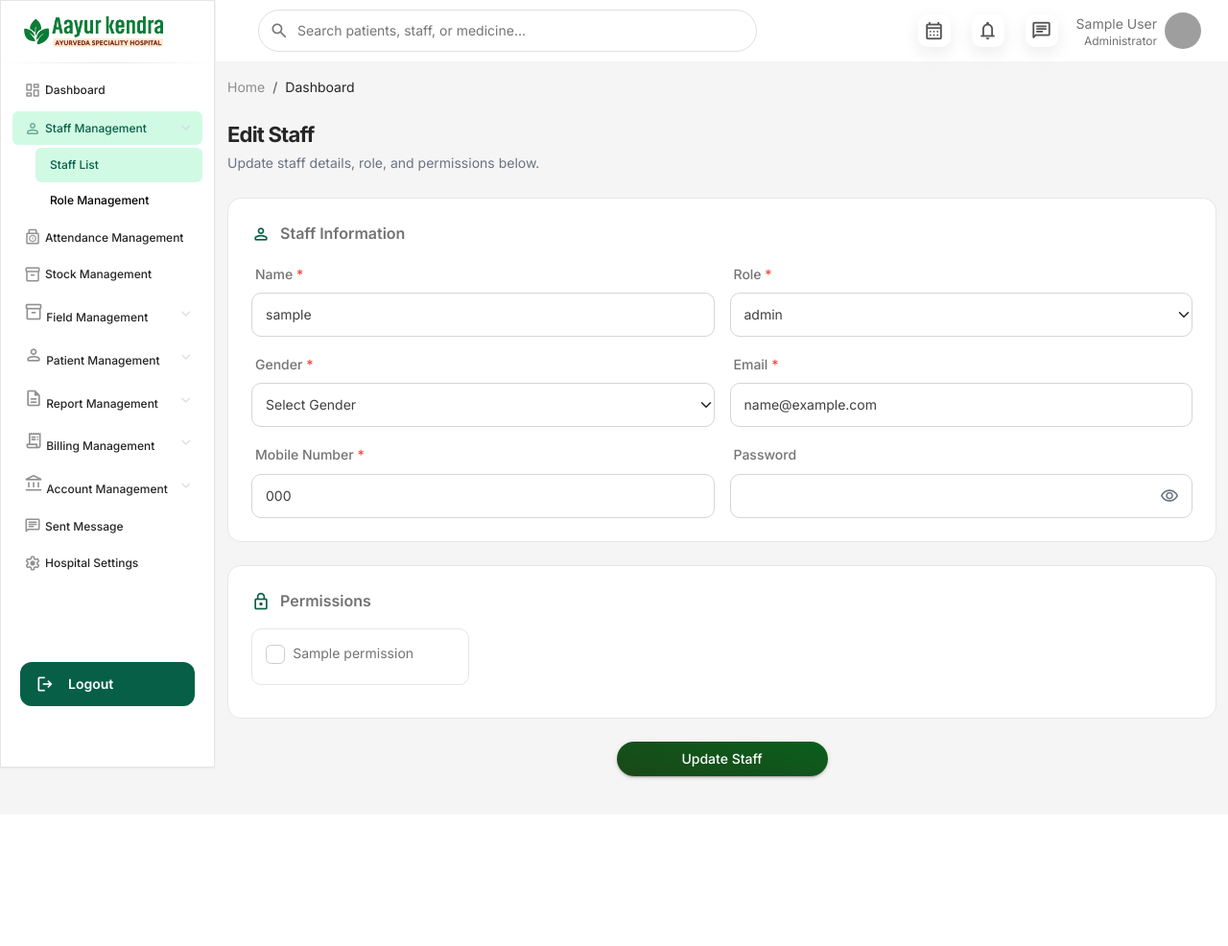
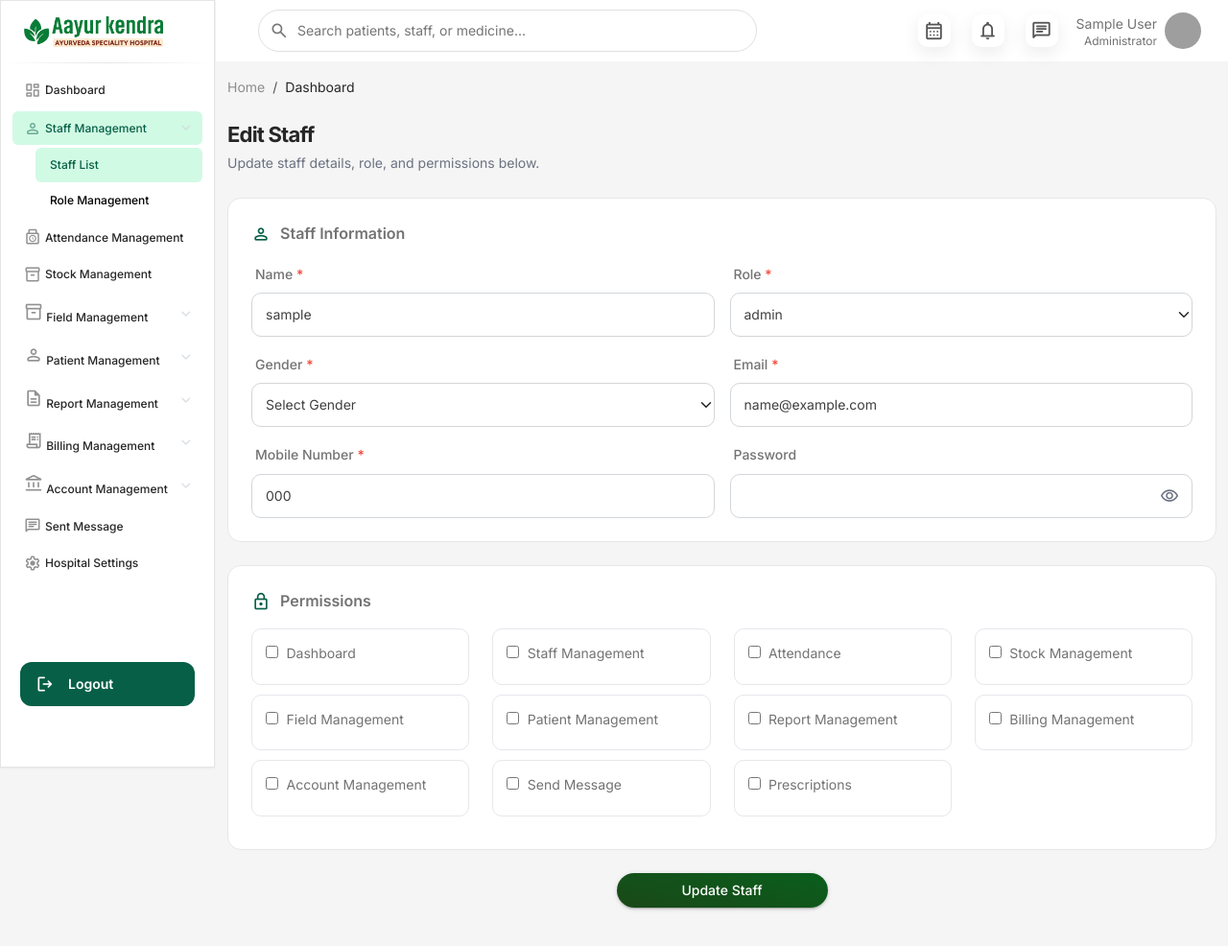
Before and after one commit to hadalbees/AyurkendraManagement, a Django app: template permissionmgmt/templates/permissionmgmt/staffeditform.html in a window 1280 px wide. Shown: the whole page at 96% size. Before the commit the page ends 814 px from the top, so only its background shows below. Run offline with Django 5.2, Linux system fonts and the light colour scheme; a user stored in the database is signed in; tables that the repository leaves empty hold one stand-in row (values such as "Sample post"); the template is opened without the code that fills it: values that come from a table or form of the project are taken from there, most other values are stand-ins (such as "Sample title", 1, 10 or a date in 2020); some libraries are stand-ins or nearby versions; grey boxes are pictures that could not be loaded.

Commit message:
Update staffeditform.html

```diff
--- a/permissionmgmt/templates/permissionmgmt/staffeditform.html
+++ b/permissionmgmt/templates/permissionmgmt/staffeditform.html
@@ -99,20 +99,105 @@
   </div>
 
   <div class="row">
-        {% for perm_value, perm_label in permissions_list %}
+
+    <!-- DASHBOARD -->
     <div class="col-md-3">
       <div class="permission-box form-check">
-            <input class="form-check-input" type="checkbox"
-                   name="permission"
-                   value="{{ perm_value }}"
-                   id="perm_{{ perm_value }}"
-                   {% if perm_value in selected_permissions %}checked{% endif %}>
-            <label class="form-check-label" for="perm_{{ perm_value }}">
-              {{ perm_label }}
-            </label>
+        <input type="checkbox" name="permission" value="dashboard"
+        {% if "dashboard" in selected_permissions %}checked{% endif %}>
+        <label>Dashboard</label>
       </div>
     </div>
-        {% endfor %}
+
+    <!-- STAFF -->
+    <div class="col-md-3">
+      <div class="permission-box form-check">
+        <input type="checkbox" name="permission" value="staffmanagement"
+        {% if "staffmanagement" in selected_permissions %}checked{% endif %}>
+        <label>Staff Management</label>
+      </div>
+    </div>
+
+    <!-- ATTENDANCE -->
+    <div class="col-md-3">
+      <div class="permission-box form-check">
+        <input type="checkbox" name="permission" value="attendancemanagement"
+        {% if "attendancemanagement" in selected_permissions %}checked{% endif %}>
+        <label>Attendance</label>
+      </div>
+    </div>
+
+    <!-- STOCK -->
+    <div class="col-md-3">
+      <div class="permission-box form-check">
+        <input type="checkbox" name="permission" value="stockmanagement"
+        {% if "stockmanagement" in selected_permissions %}checked{% endif %}>
+        <label>Stock Management</label>
+      </div>
+    </div>
+
+    <!-- FIELD -->
+    <div class="col-md-3">
+      <div class="permission-box form-check">
+        <input type="checkbox" name="permission" value="fieldmanagement"
+        {% if "fieldmanagement" in selected_permissions %}checked{% endif %}>
+        <label>Field Management</label>
+      </div>
+    </div>
+
+    <!-- PATIENT -->
+    <div class="col-md-3">
+      <div class="permission-box form-check">
+        <input type="checkbox" name="permission" value="patientmanagement"
+        {% if "patientmanagement" in selected_permissions %}checked{% endif %}>
+        <label>Patient Management</label>
+      </div>
+    </div>
+
+    <!-- REPORT -->
+    <div class="col-md-3">
+      <div class="permission-box form-check">
+        <input type="checkbox" name="permission" value="reportmanagement"
+        {% if "reportmanagement" in selected_permissions %}checked{% endif %}>
+        <label>Report Management</label>
+      </div>
+    </div>
+
+    <!-- BILLING -->
+    <div class="col-md-3">
+      <div class="permission-box form-check">
+        <input type="checkbox" name="permission" value="billingmanagement"
+        {% if "billingmanagement" in selected_permissions %}checked{% endif %}>
+        <label>Billing Management</label>
+      </div>
+    </div>
+
+    <!-- ACCOUNT -->
+    <div class="col-md-3">
+      <div class="permission-box form-check">
+        <input type="checkbox" name="permission" value="accountmanagement"
+        {% if "accountmanagement" in selected_permissions %}checked{% endif %}>
+        <label>Account Management</label>
+      </div>
+    </div>
+
+    <!-- MESSAGE -->
+    <div class="col-md-3">
+      <div class="permission-box form-check">
+        <input type="checkbox" name="permission" value="sendmessage"
+        {% if "sendmessage" in selected_permissions %}checked{% endif %}>
+        <label>Send Message</label>
+      </div>
+    </div>
+
+    <!-- OPTIONAL -->
+    <div class="col-md-3">
+      <div class="permission-box form-check">
+        <input type="checkbox" name="permission" value="prescriptions"
+        {% if "prescriptions" in selected_permissions %}checked{% endif %}>
+        <label>Prescriptions</label>
+      </div>
+    </div>
 
   </div>
 </div>
```
Lines whose indentation alone changed are shown as unchanged.
